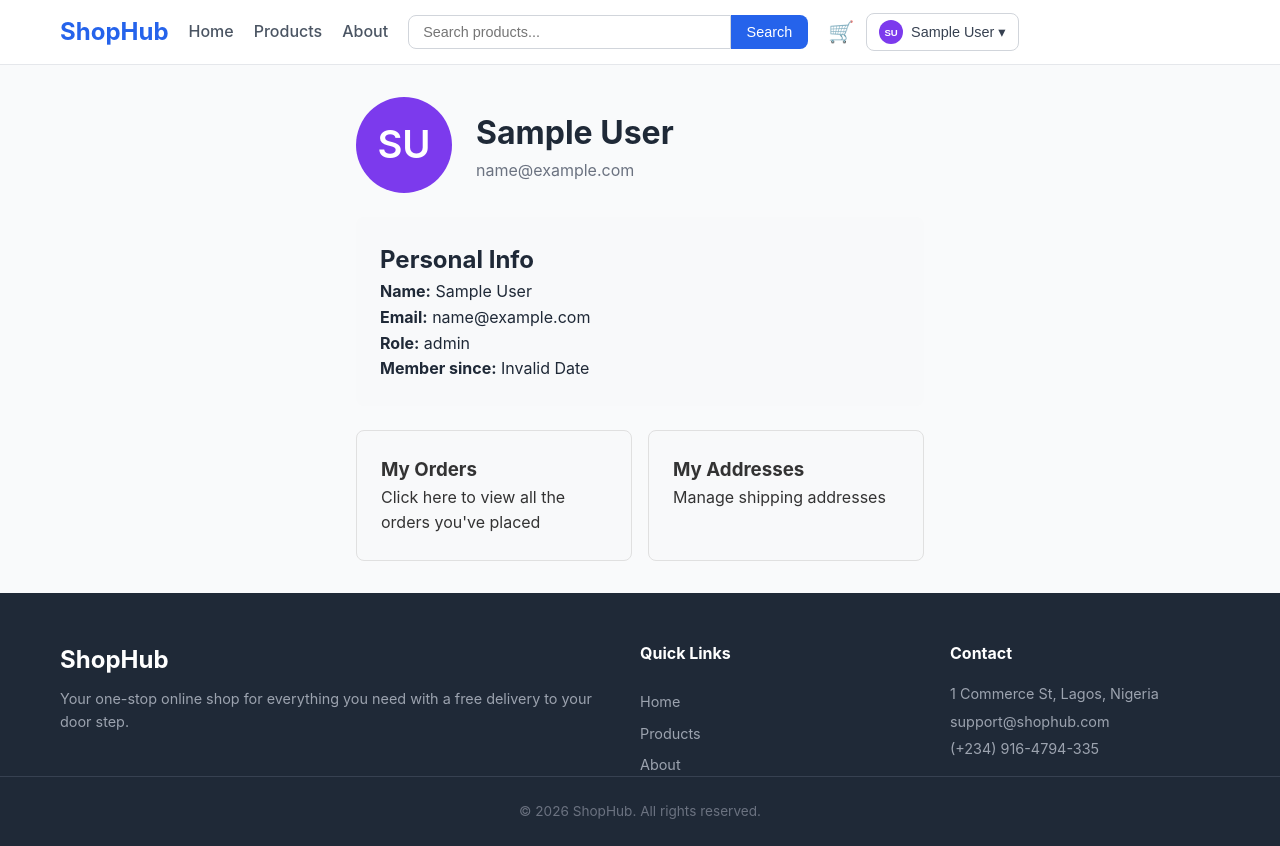
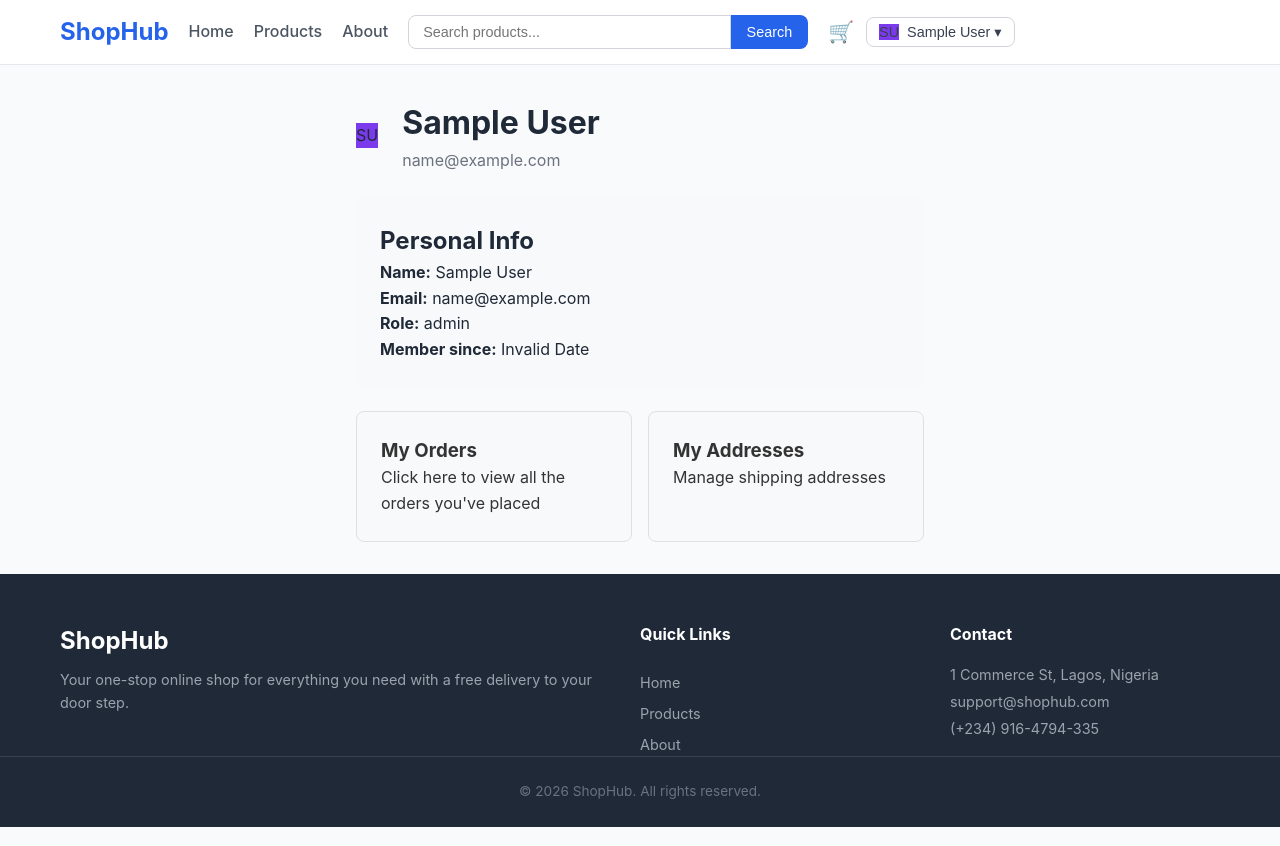
Before and after one commit to ASTROL360/E-commerce-Frontend-, a React (Vite) app: page /profile in a window 1280 px wide. Built offline with nearby package versions, Linux system fonts and the light colour scheme; no server answers; sample sign-in values are in the browser's storage.

Commit message:
Update Avatar.jsx

```diff
--- a/src/components/common/Avatar.jsx
+++ b/src/components/common/Avatar.jsx
@@ -15,23 +15,18 @@ export default function Avatar({ user, size = 40, style }) {
   const initials = getInitials(name, email);
   const color = getColor(name || email);
 
+  const sizeClasses = {
+    24: 'w-6 h-6 text-[10px]',
+    32: 'w-8 h-8 text-xs',
+    40: 'w-10 h-10 text-sm',
+  };
+
+  const sizeClass = sizeClasses[size] || `w-10 h-10 text-sm`;
+
   return (
     <div
-      style={{
-        width: size,
-        height: size,
-        borderRadius: '50%',
-        background: color,
-        color: '#fff',
-        display: 'flex',
-        alignItems: 'center',
-        justifyContent: 'center',
-        fontWeight: 600,
-        fontSize: size * 0.4,
-        flexShrink: 0,
-        userSelect: 'none',
-        ...style,
-      }}
+      className={`${sizeClass} rounded-full flex items-center justify-center font-semibold text-white shrink-0 select-none`}
+      style={{ background: color, ...(style || {}) }}
       aria-label={name || 'User avatar'}
     >
       {initials}
```
